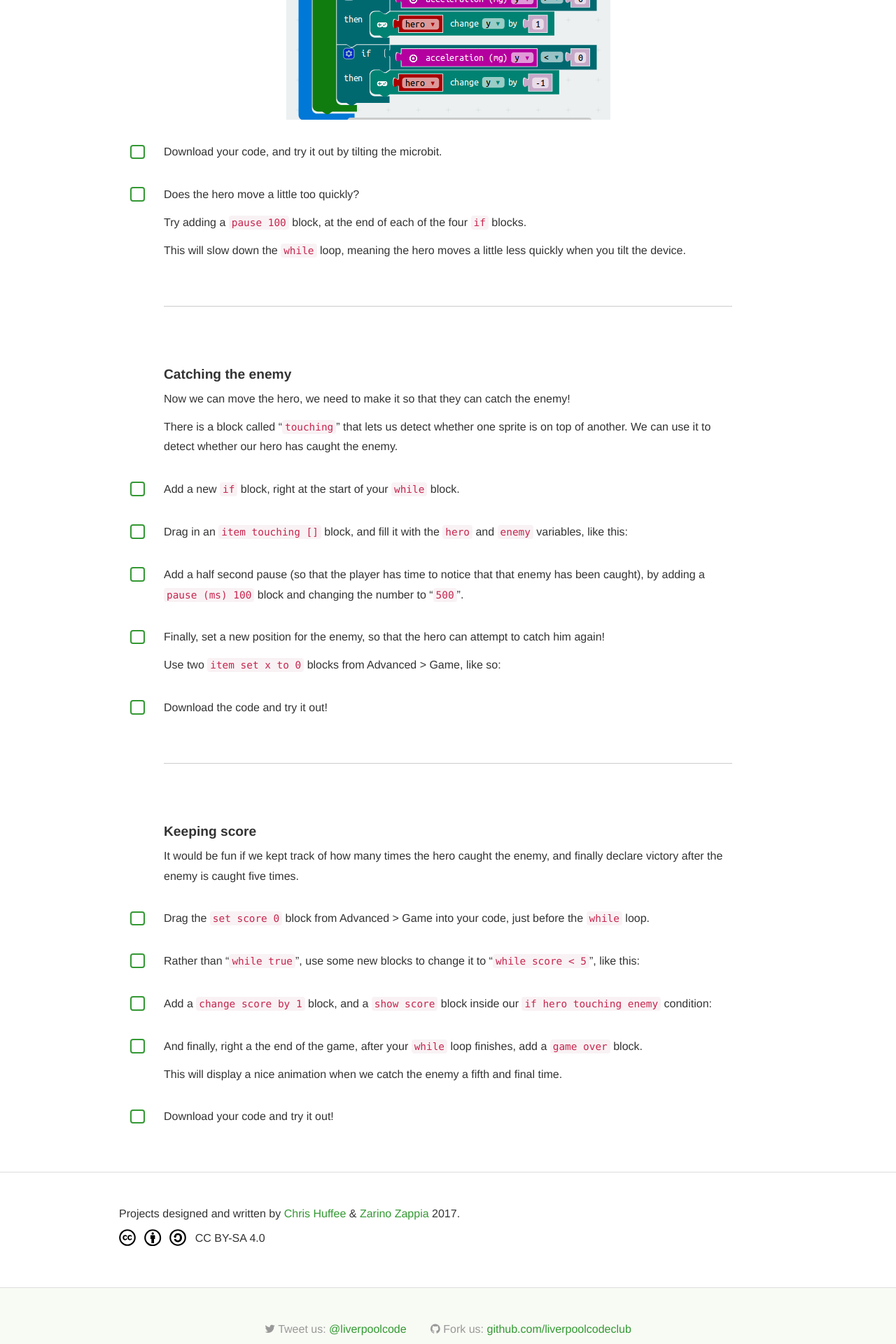
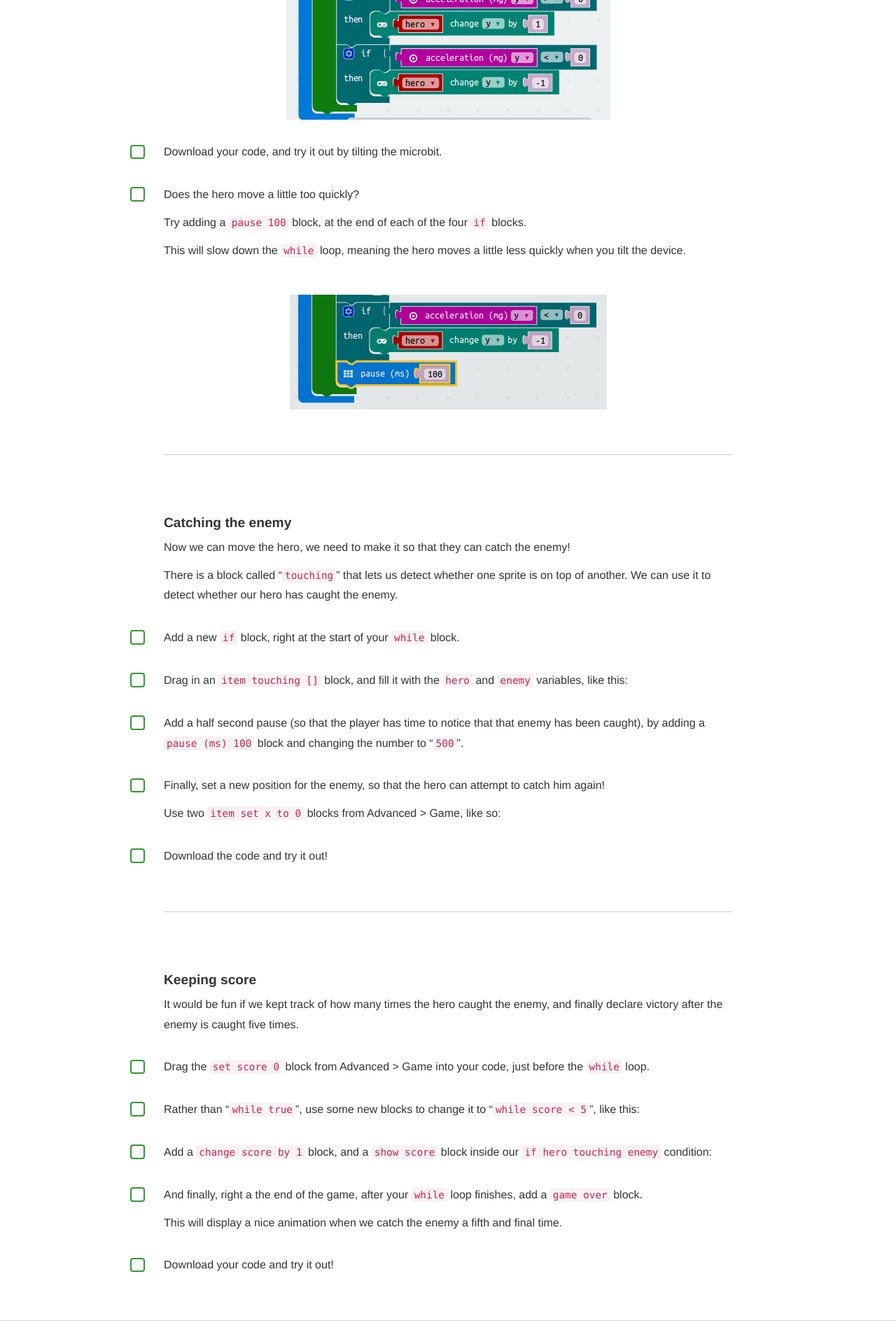
Before and after one commit to liverpoolcodeclub/liverpoolcodeclub.github.io, a Jekyll site: the page built from projects/chase/index.html, in a window 1280 px wide. Shown: the part 4480-6400 px from the top of the page at 70% size. Built offline with Jekyll 4.4.1, drawn with Linux system fonts in a browser that asks for light colours.

Commit message:
Update index.html

```diff
--- a/projects/chase/index.html
+++ b/projects/chase/index.html
@@ -91,6 +91,7 @@
     <p>Does the hero move a little too quickly?</p>
     <p>Try adding a <code>pause 100</code> block, at the end of each of the four <code>if</code> blocks.</p>
     <p>This will slow down the <code>while</code> loop, meaning the hero moves a little less quickly when you tilt the device.</p>
+    <img src="steptwelve.png" alt="" style="border-radius: 0; margin: 3em auto 0 auto;">
 </div>
 <hr>
 <div class="project-steps__info">
```
